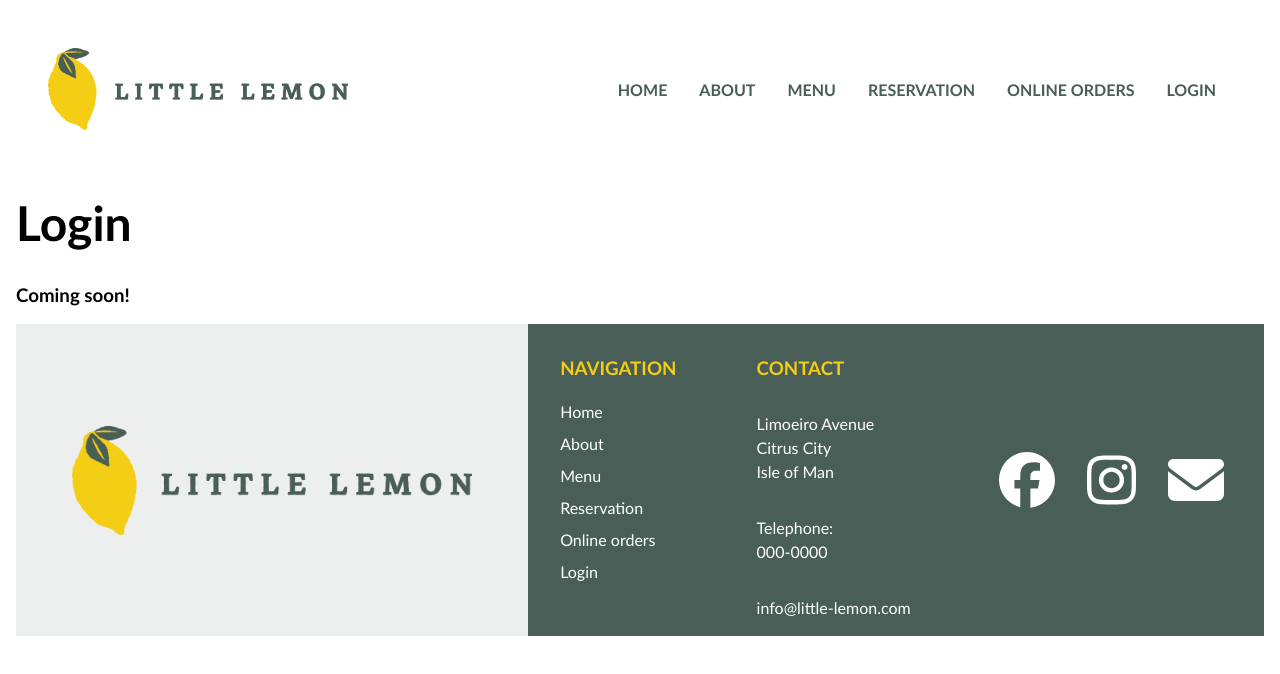
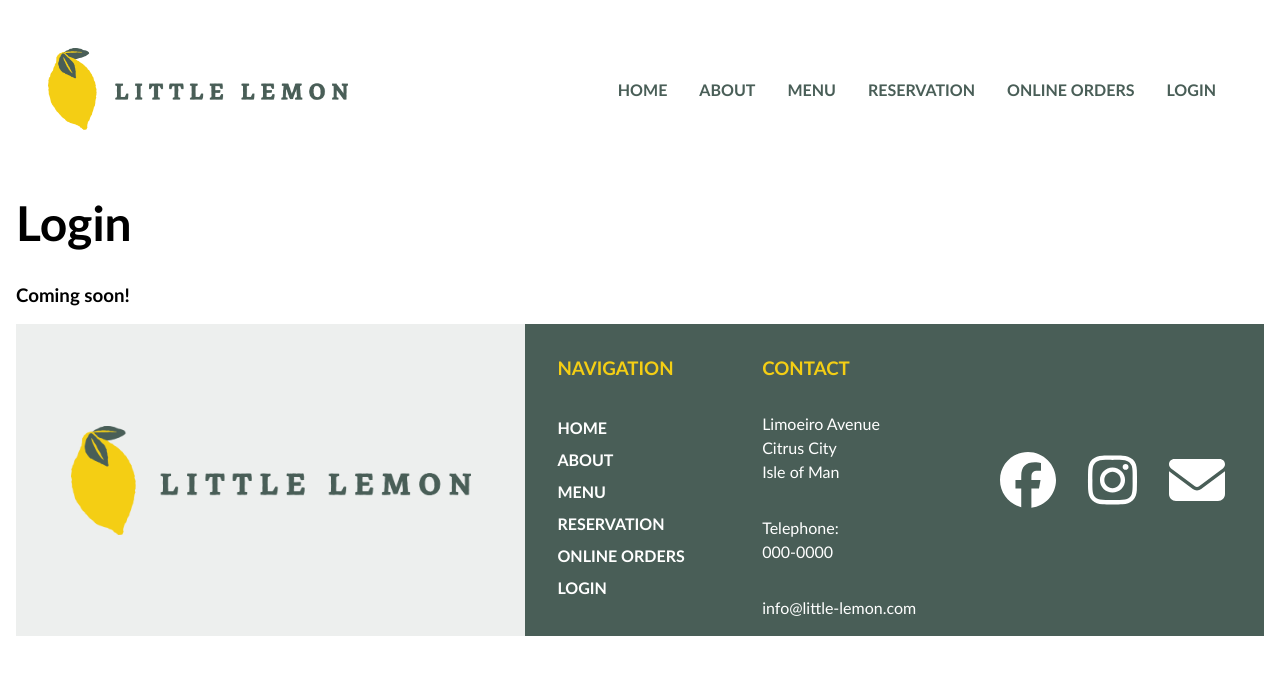
Before and after one commit to claceotto/little-lemon, a React (Create React App) app: page /login in a window 1280 px wide. Shown: the top 674 px of the page. Built offline with nearby package versions, Linux system fonts and the light colour scheme.

Commit message:
footer navigation fixed

```diff
--- a/src/Components/Footer.css
+++ b/src/Components/Footer.css
@@ -76,11 +76,6 @@ footer {
   font-weight: bold;
 }
 
-/* footer h3 {
-    color: #F4CE14;
-    text-transform: uppercase;
-  } */
-
 .footer-links {
   grid-area: naviation;
   display: flex;
@@ -88,6 +83,16 @@ footer {
   padding: 1rem 2rem;
   background-color: #495e57;
   line-height: 1.5rem;
+}
+
+.footer-links li {
+  list-style-type: none;
+  margin: 0;
+  padding: 0;
+}
+
+.footer-links ul {
+  padding: 0;
 }
 
 footer a {
--- a/src/Components/Footer.js
+++ b/src/Components/Footer.js
@@ -23,24 +23,28 @@ function Footer() {
       </div>
       <div className="footer-links">
         <p className="footer-heading">Navigation</p>
-        <a>
+        <nav>
+          <ul>
+            <li>
               <Link to="/">Home</Link>
-        </a>
-        <a>
+            </li>
+            <li>
               <Link to="/about">About</Link>
-        </a>
-        <a>
+            </li>
+            <li>
               <Link to="/menu">Menu</Link>
-        </a>
-        <a>
+            </li>
+            <li>
               <Link to="/reservation">Reservation</Link>
-        </a>
-        <a>
+            </li>
+            <li>
               <Link to="/online-orders">Online orders</Link>
-        </a>
-        <a>
+            </li>
+            <li>
               <Link to="/login">Login</Link>
-        </a>
+            </li>
+          </ul>
+        </nav>
       </div>
       <div className="footer-contact">
         <p className="footer-heading">Contact</p>
```
Lines whose indentation alone changed are shown as unchanged.
